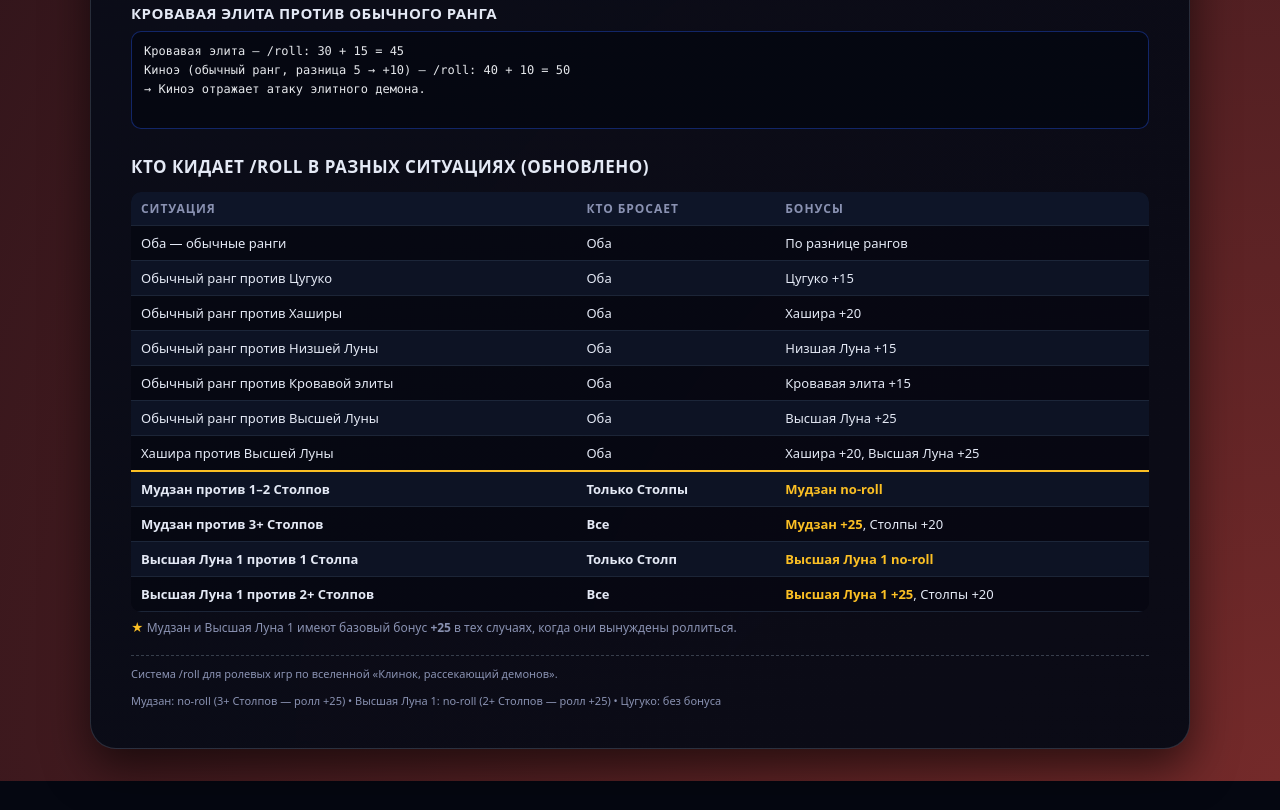
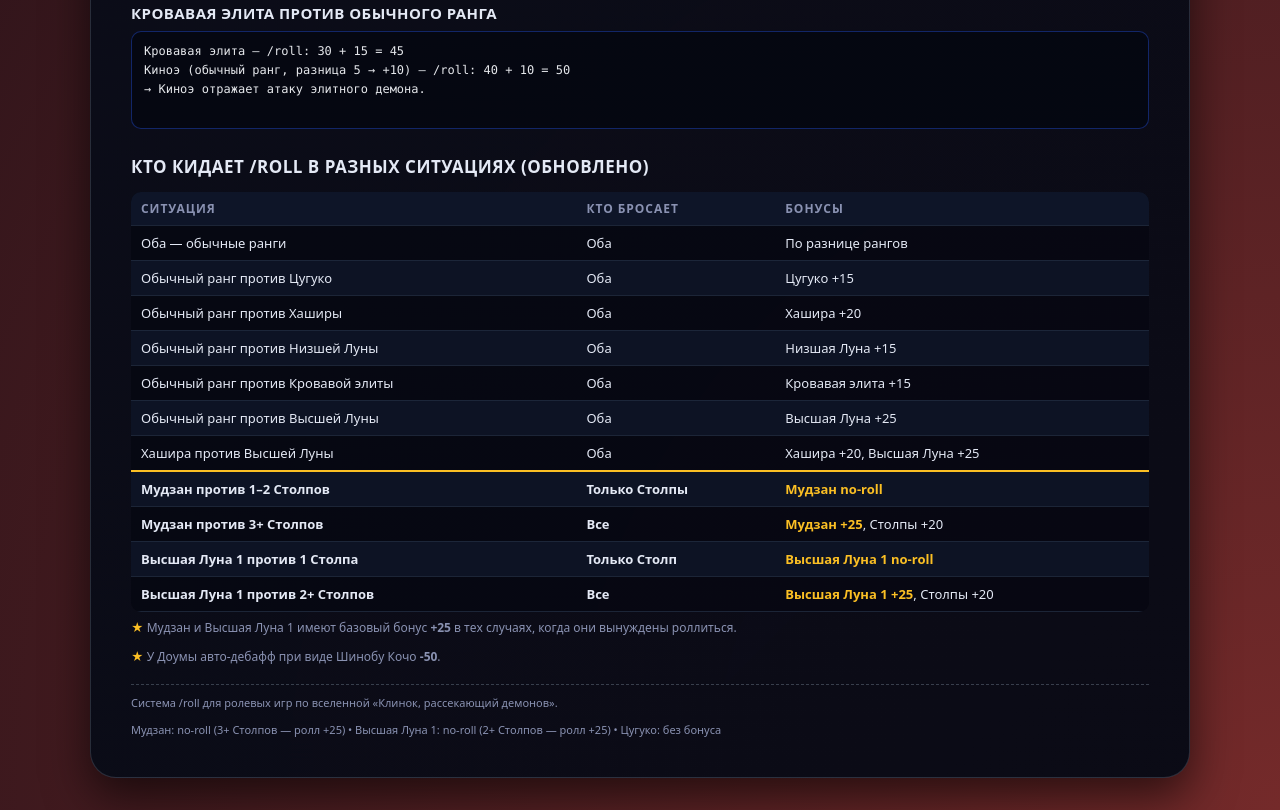
Before and after one commit to whiteprinc3/lorecharacter, a plain HTML site: page index.html in a window 1280 px wide. Shown: the part 3724-4534 px from the top of the page. Before the commit the page ends 4505 px from the top, so only its background shows below. Drawn offline with Linux system fonts and the light colour scheme.

Commit message:
Update index.html

```diff
--- a/index.html
+++ b/index.html
@@ -636,6 +636,9 @@
         <p class="note">
           <span class="gold">★</span> Мудзан и Высшая Луна 1 имеют базовый бонус <strong>+25</strong> в тех случаях, когда они вынуждены роллиться.
         </p>
+        <p class="note">
+          <span class="gold">★</span> У Доумы авто-дебафф при виде Шинобу Кочо <strong>-50</strong>.
+        </p>
       </section>
 
       <footer class="footer">
```
